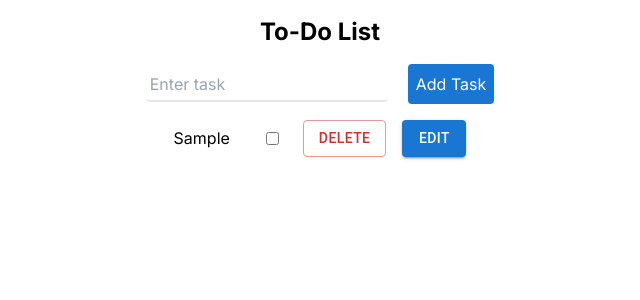
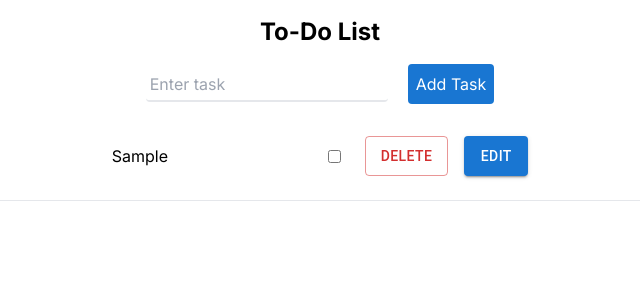
Before and after one commit to limanovic/to-do-list, a Next.js app: page / in a window 1280 px wide. Both pictures are taken after typing "Sample" into the empty fields and a click on the button "Add Task". Shown: the top 300 px of the page, without its empty margins (320-960 px from the left). Built offline with nearby package versions, Linux system fonts and the light colour scheme.

Commit message:
break word made and when checked task is green

```diff
--- a/src/app/components/Task/Task.tsx
+++ b/src/app/components/Task/Task.tsx
@@ -35,13 +35,15 @@ export default function Task({
         setIsChecked(!isChecked);
     };
     return (
-        <div className="flex gap-x-4">
-            <h4 className={`pr-5 flex self-center ${isChecked ? 'text-green-500' : ''}`}>{task.name}</h4>
+        <div className={`flex justify-between gap-x-4 rounded p-4 items-center ${isChecked && 'bg-green-500'}`}>
+            <div className=" w-[200px] break-all">
+                <h4 className="pr-5 flex self-center">{task.name}</h4>
+            </div>
             <input type="checkbox" checked={isChecked} onChange={toggleCheckbox} className="mr-2" />
-            <Button className="mr-5" variant="outlined" color="error" onClick={removeTask}>
+            <Button className="mr-5 h-[40px]" variant="outlined" color="error" onClick={removeTask}>
                 Delete
             </Button>
-            <Button className="mr-5" variant="contained" onClick={() => editTaskName(task)}>
+            <Button className="mr-5 h-[40px]" variant="contained" onClick={() => editTaskName(task)}>
                 Edit
             </Button>
             {removeModal && (
--- a/src/app/components/TaskList/TaskList.tsx
+++ b/src/app/components/TaskList/TaskList.tsx
@@ -19,9 +19,12 @@ export default function TaskList({
         <>
             <ul>
                 {tasks.map((task: Task) => (
-                    <li key={task.id} className="flex items-center mb-2 justify-center">
-                        <Task task={task} tasks={tasks} setTasks={setTasks} editTaskName={editTaskName} />
-                    </li>
+                    <div key={task.id}>
+                        <li key={task.id} className="flex items-center mb-2 justify-center">
+                            <Task task={task} tasks={tasks} setTasks={setTasks} editTaskName={editTaskName} />
+                        </li>
+                        <hr />
+                    </div>
                 ))}
             </ul>
         </>
```
